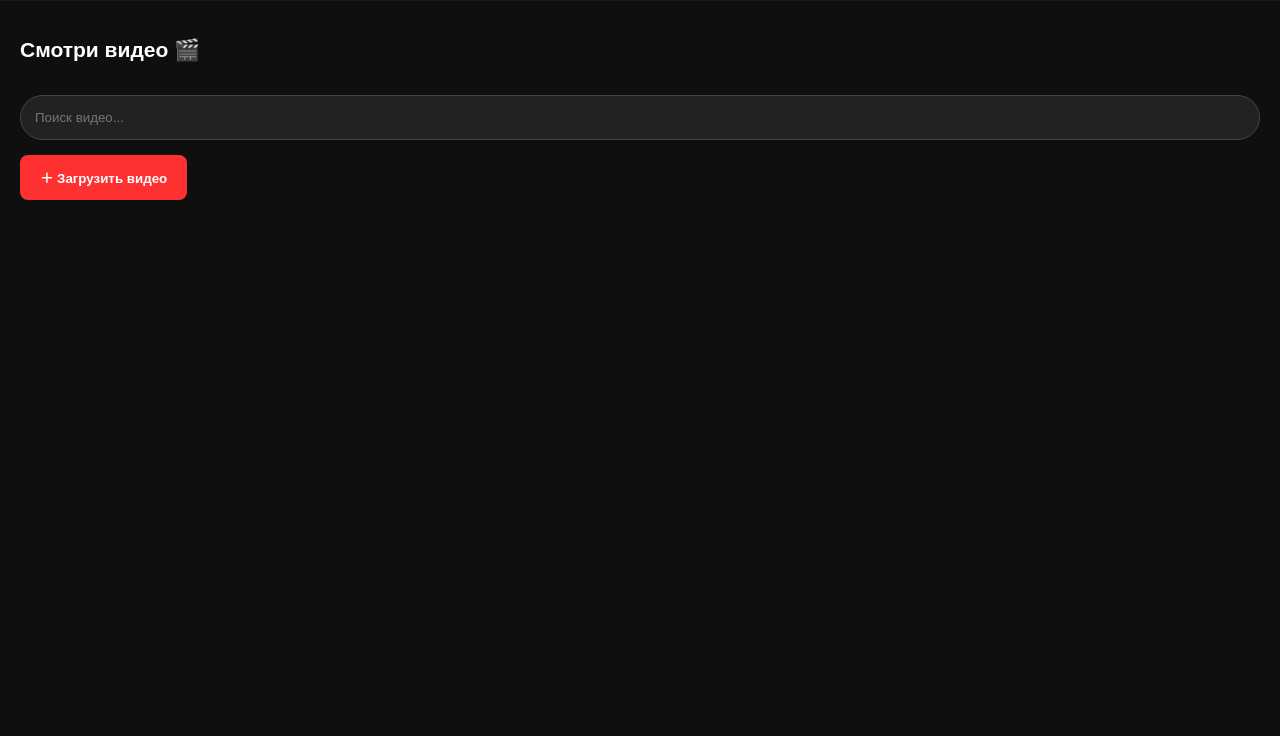
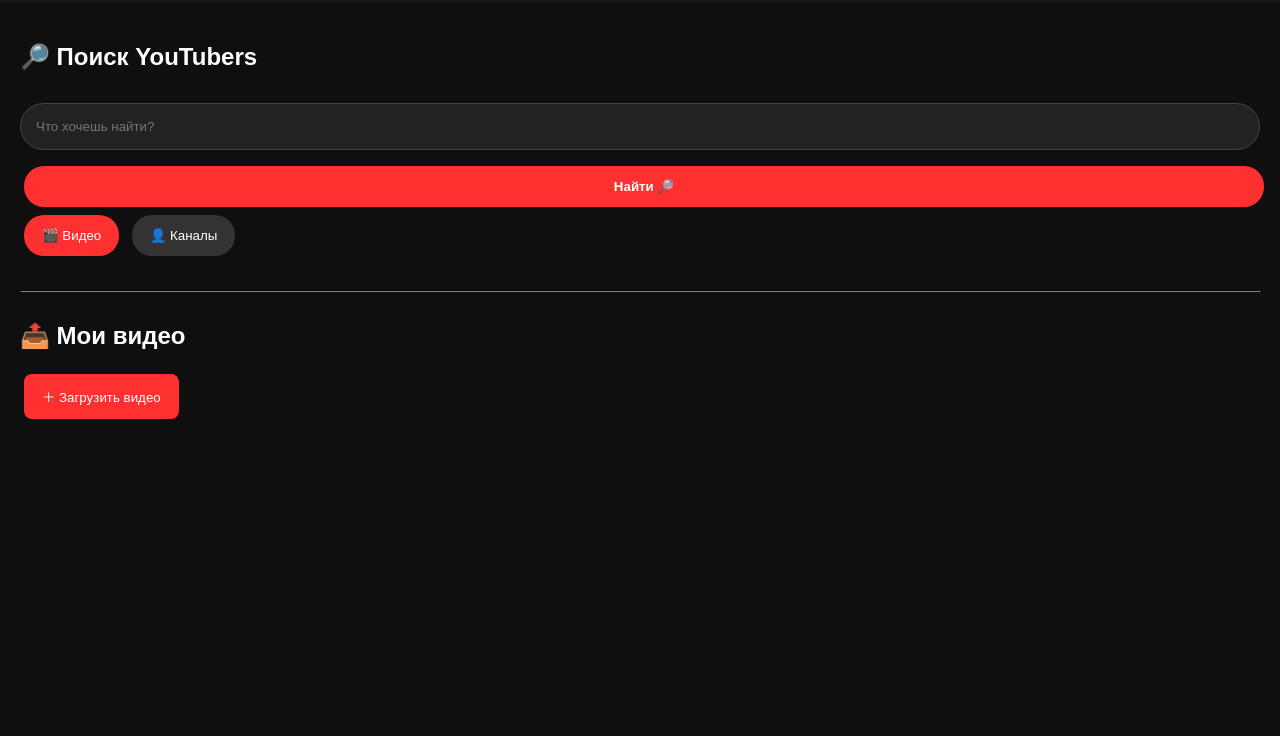
Before and after one commit to YouTubers349/YouTubers, a plain HTML site: page index.html in a window 1280 px wide. Shown: the part 64-800 px from the top of the page. Drawn offline with Linux system fonts and the light colour scheme.

Commit message:
Update index.html

```diff
--- a/index.html
+++ b/index.html
@@ -4,45 +4,221 @@
 <meta charset="UTF-8">
 <meta name="viewport" content="width=device-width, initial-scale=1.0">
 <title>YouTubers</title>
+
 <style>
 *{box-sizing:border-box}
-body{margin:0;background:#0f0f0f;color:white;font-family:Arial,sans-serif}
-header{background:#181818;padding:18px;display:flex;align-items:center;gap:12px}
-.logo{color:#ff3030;font-size:25px;font-weight:bold}
+body{
+ margin:0;
+ background:#0f0f0f;
+ color:white;
+ font-family:Arial,sans-serif;
+}
+header{
+ background:#181818;
+ padding:18px;
+}
+.logo{
+ color:#ff3030;
+ font-size:26px;
+ font-weight:bold;
+}
 main{padding:20px}
-input{width:100%;padding:14px;border-radius:25px;border:1px solid #444;background:#222;color:white;margin:15px 0}
-h2{font-size:21px}
-.upload{background:#ff3030;color:white;border:0;padding:13px 20px;border-radius:8px;font-weight:bold}
-.card{background:#1c1c1c;border-radius:12px;padding:15px;margin-top:20px}
-video{width:100%;border-radius:10px}
+input{
+ width:100%;
+ padding:15px;
+ border-radius:25px;
+ border:1px solid #444;
+ background:#222;
+ color:white;
+ margin:12px 0;
+}
+button{
+ border:0;
+ padding:13px 18px;
+ border-radius:20px;
+ background:#333;
+ color:white;
+ cursor:pointer;
+ margin:4px;
+}
+button.active,.search{
+ background:#ff3030;
+}
+.search{width:100%;font-weight:bold}
+.card{
+ background:#1c1c1c;
+ border-radius:12px;
+ padding:15px;
+ margin:15px 0;
+}
+.card img{
+ width:100%;
+ border-radius:10px;
+}
+.card a{color:#ff5555;text-decoration:none}
+.card p{color:#aaa}
+.upload{
+ background:#ff3030;
+ border-radius:8px;
+}
 </style>
 </head>
+
 <body>
+
 <header>
 <div class="logo">▶ YouTubers</div>
 </header>
+
 <main>
-<h2>Смотри видео 🎬</h2>
-<input type="search" placeholder="Поиск видео...">
-<button class="upload" onclick="document.getElementById('file').click()">＋ Загрузить видео</button>
+
+<h2>🔎 Поиск YouTubers</h2>
+
+<input id="query" placeholder="Что хочешь найти?">
+
+<button class="search" onclick="searchYouTube()">Найти 🔎</button>
+
+<div>
+<button id="videoBtn" class="active" onclick="setType('video')">🎬 Видео</button>
+<button id="channelBtn" onclick="setType('channel')">👤 Каналы</button>
+</div>
+
+<div id="results"></div>
+
+<hr style="border-color:#333;margin:30px 0">
+
+<h2>📤 Мои видео</h2>
+
+<button class="upload" onclick="document.getElementById('file').click()">
+＋ Загрузить видео
+</button>
+
 <input id="file" type="file" accept="video/*" hidden>
-<div id="videos"></div>
+
+<div id="myVideos"></div>
+
 </main>
+
 <script>
-document.getElementById('file').addEventListener('change',function(){
-const file=this.files[0];
-if(!file)return;
-const url=URL.createObjectURL(file);
-const card=document.createElement('div');
-card.className='card';
-const title=document.createElement('h3');
-title.textContent=file.name;
-const video=document.createElement('video');
-video.src=url;
-video.controls=true;
-card.append(title,video);
-document.getElementById('videos').prepend(card);
+
+// ВСТАВЬ СВОЙ API KEY МЕЖДУ КАВЫЧКАМИ
+const API_KEY = "AIzaSyAVIs_BJczGikz4y9feC5S6lZblSfX1jeo";
+
+let type = "video";
+
+function setType(newType){
+ type = newType;
+
+ document.getElementById("videoBtn").classList.toggle("active",type==="video");
+ document.getElementById("channelBtn").classList.toggle("active",type==="channel");
+}
+
+async function searchYouTube(){
+
+ const query = document.getElementById("query").value.trim();
+ const results = document.getElementById("results");
+
+ if(!query){
+  results.textContent = "Напиши, что хочешь найти!";
+  return;
+ }
+
+ if(API_KEY === "AIzaSyAVIs_BJczGikz4y9feC5S6lZblSfX1jeo"){
+  results.textContent = "Сначала подключи API Key.";
+  return;
+ }
+
+ results.textContent = "Ищем... 🔎";
+
+ try{
+
+  const url = "https://www.googleapis.com/youtube/v3/search?part=snippet&q="
+   + encodeURIComponent(query)
+   + "&type=" + type
+   + "&maxResults=15&key=" + encodeURIComponent(API_KEY);
+
+  const response = await fetch(url);
+  const data = await response.json();
+
+  if(!response.ok){
+   throw new Error(data.error?.message || "Ошибка поиска");
+  }
+
+  results.innerHTML = "";
+
+  if(!data.items || data.items.length===0){
+   results.textContent = "Ничего не найдено 😢";
+   return;
+  }
+
+  data.items.forEach(item=>{
+
+   const s = item.snippet;
+   const id = type==="video" ? item.id.videoId : item.id.channelId;
+
+   const link = type==="video"
+    ? "https://www.youtube.com/watch?v="+id
+    : "https://www.youtube.com/channel/"+id;
+
+   const card = document.createElement("div");
+   card.className = "card";
+
+   const img = document.createElement("img");
+   img.src = s.thumbnails.high?.url || s.thumbnails.default.url;
+
+   const title = document.createElement("h3");
+   title.textContent = s.title;
+
+   const author = document.createElement("p");
+   author.textContent = s.channelTitle;
+
+   const description = document.createElement("p");
+   description.textContent = s.description;
+
+   const a = document.createElement("a");
+   a.href = link;
+   a.target = "_blank";
+   a.rel = "noopener";
+   a.textContent = type==="video" ? "▶ Смотреть видео" : "👤 Открыть канал";
+
+   card.append(img,title,author,description,a);
+   results.appendChild(card);
+
+  });
+
+ }catch(error){
+  results.textContent = "Ошибка: "+error.message;
+ }
+
+}
+
+document.getElementById("query").addEventListener("keydown",e=>{
+ if(e.key==="Enter") searchYouTube();
 });
+
+document.getElementById("file").addEventListener("change",function(){
+
+ const file = this.files[0];
+ if(!file)return;
+
+ const url = URL.createObjectURL(file);
+
+ const card = document.createElement("div");
+ card.className = "card";
+
+ const title = document.createElement("h3");
+ title.textContent = file.name;
+
+ const video = document.createElement("video");
+ video.src = url;
+ video.controls = true;
+ video.style.width = "100%";
+
+ card.append(title,video);
+ document.getElementById("myVideos").prepend(card);
+
+});
+
 </script>
 </body>
 </html>
```
